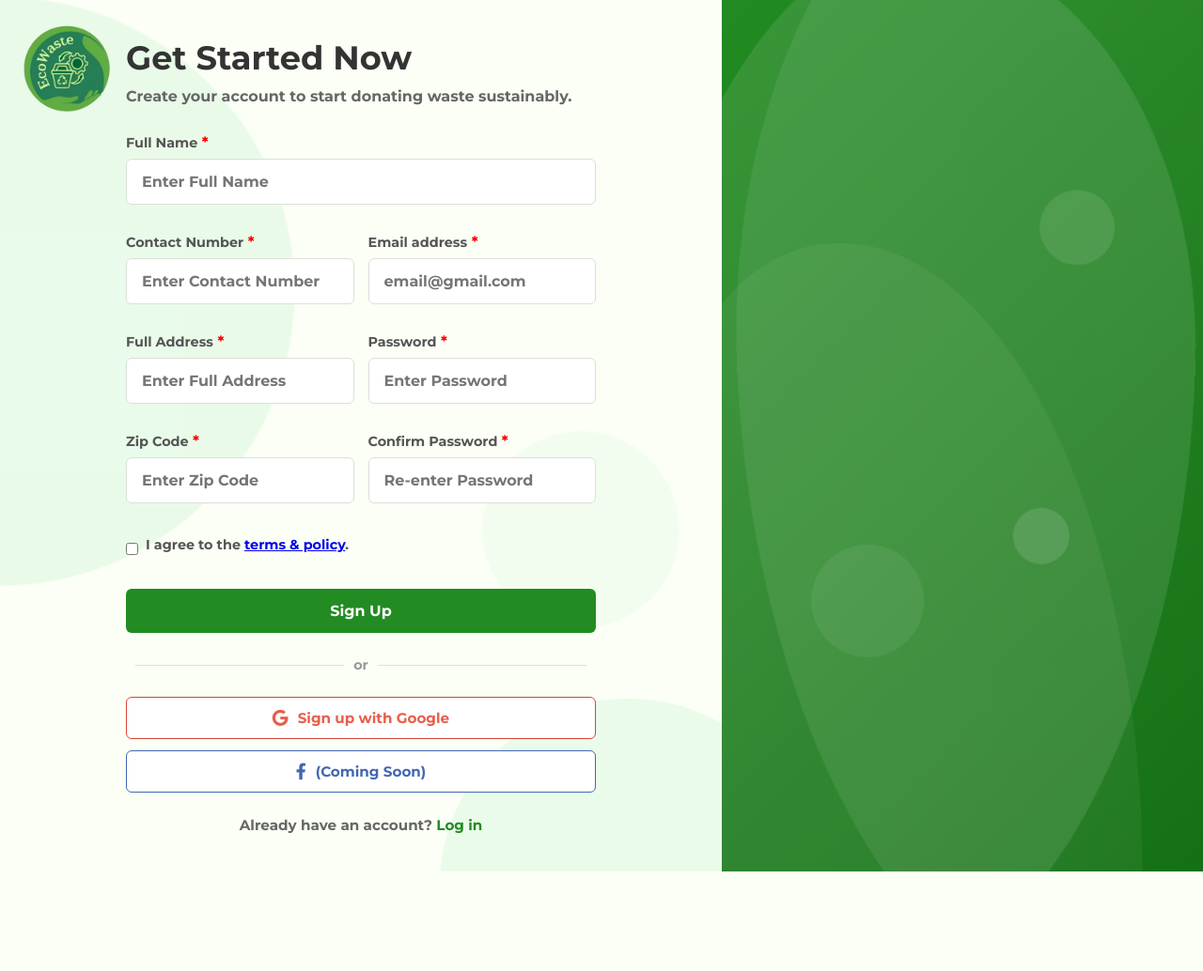
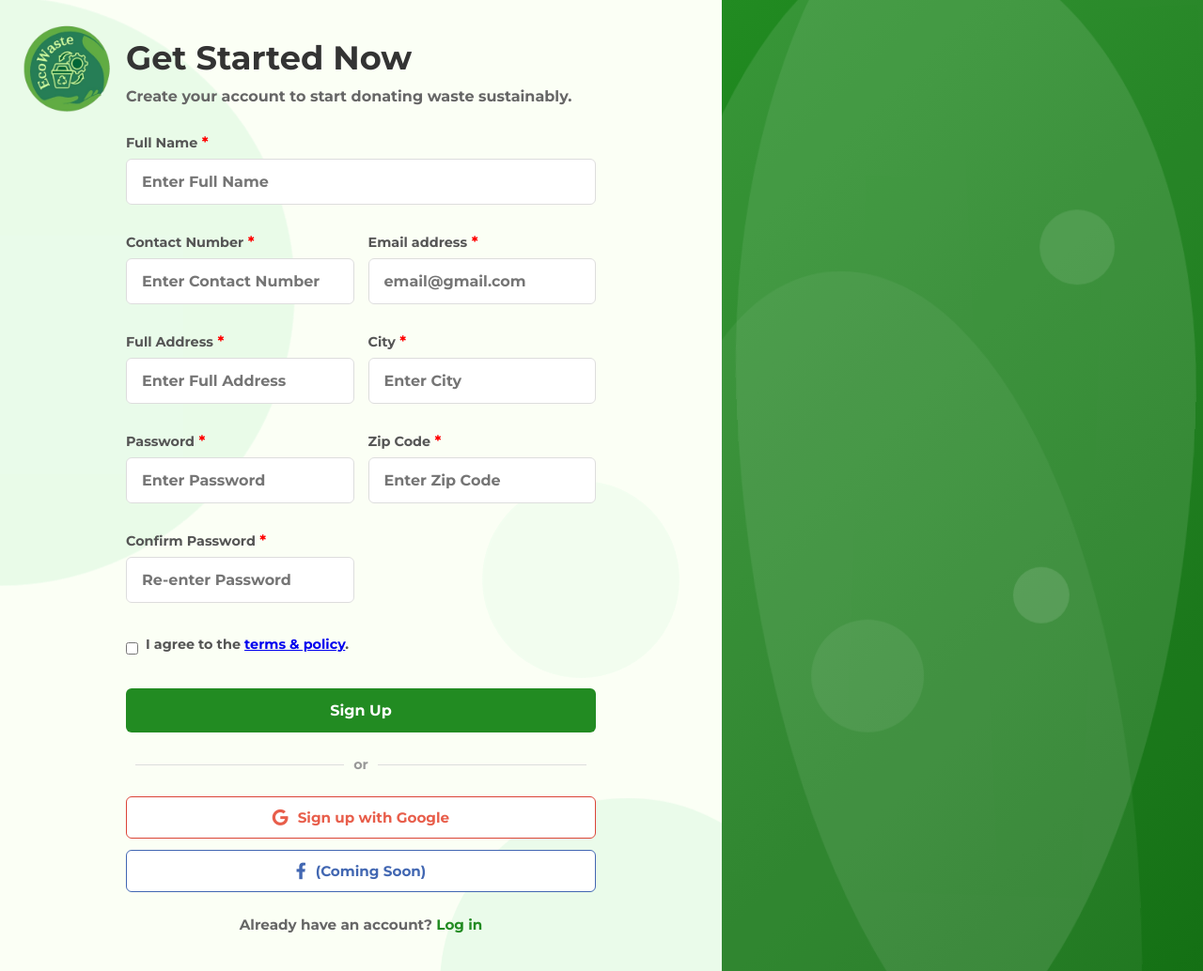
Before and after one commit to Raishem/Ecowasteee, a PHP site: page /ecowaste/signup.php in a window 1280 px wide. Shown: the whole page at 94% size. Before the commit the page ends 928 px from the top, so only its background shows below. Run offline with PHP 8.4, Linux system fonts and the light colour scheme.

Commit message:
Updated: Re-added the city

```diff
--- a/signup.php
+++ b/signup.php
@@ -1,32 +1,6 @@
 <?php
+session_start();
 require_once "config.php";
-$conn = getDBConnection();
-
-if ($_SERVER["REQUEST_METHOD"] === "POST") {
-    $email = trim($_POST["email"]);
-
-    // Check if email exists
-    $stmt = $conn->prepare("SELECT user_id FROM users WHERE email = ?");
-    $stmt->bind_param("s", $email);
-    $stmt->execute();
-    $stmt->store_result();
-
-    if ($stmt->num_rows > 0) {
-        $_SESSION['signup_error'] = "Email already exists. Please use another one.";
-        header("Location: signup.php");
-        exit();
-    }
-
-    // If not exists → continue inserting new user
-    $password = password_hash($_POST["password"], PASSWORD_DEFAULT);
-    $stmt = $conn->prepare("INSERT INTO users (first_name, last_name, email, password) VALUES (?, ?, ?, ?)");
-    $stmt->bind_param("ssss", $_POST["first_name"], $_POST["last_name"], $email, $password);
-    $stmt->execute();
-
-    $_SESSION['signup_success'] = "Account created successfully! You can now log in.";
-    header("Location: login.php");
-    exit();
-}
 
 ini_set('display_errors', 1);
 ini_set('display_startup_errors', 1);
@@ -38,8 +12,6 @@ $error_message = '';
 
 // Process form submission
 if ($_SERVER['REQUEST_METHOD'] === 'POST') {
-    require_once 'config.php';
-
 
     // Get and sanitize form data
     $firstName = htmlspecialchars($_POST['first-name'] ?? '');
@@ -50,6 +22,7 @@ if ($_SERVER['REQUEST_METHOD'] === 'POST') {
     $contactNumber = htmlspecialchars($_POST['contact-number'] ?? '');
     $address = htmlspecialchars($_POST['address'] ?? '');
     $zipCode = htmlspecialchars($_POST['zip-code'] ?? '');
+    $city = htmlspecialchars($_POST['city'] ?? ''); // Added city field
 
     // Validate input
     if (empty($firstName) || empty($lastName) || empty($email) || empty($password) ||
@@ -75,20 +48,35 @@ if ($_SERVER['REQUEST_METHOD'] === 'POST') {
 
             if ($stmt->num_rows > 0) {
                 $error_message = "Email already registered";
+                $_SESSION['signup_error'] = "Email already registered";
             } else {
                 // Insert new user
+                // Check if city column exists in your table, if not, use this version:
+                // If you have city column:
                 $stmt = $conn->prepare("INSERT INTO users
                     (email, password_hash, first_name, middle_name, last_name,
-    contact_number, address, city, zip_code)
+                    contact_number, address, zip_code, city)
                     VALUES (?, ?, ?, ?, ?, ?, ?, ?, ?)");
+
+                // If you don't have city column, use this instead:
+                // $stmt = $conn->prepare("INSERT INTO users
+                //     (email, password_hash, first_name, middle_name, last_name,
+                //     contact_number, address, zip_code)
+                //     VALUES (?, ?, ?, ?, ?, ?, ?, ?)");
 
                 if (false === $stmt) {
                     die("Prepare failed: " . $conn->error);
                 }
 
+                // With city parameter (9 parameters):
                 $bindResult = $stmt->bind_param("sssssssss",
                     $email, $passwordHash, $firstName, $middleName, $lastName,
-    $contactNumber, $address, $zipCode);
+                    $contactNumber, $address, $zipCode, $city);
+
+                // Without city parameter (8 parameters):
+                // $bindResult = $stmt->bind_param("ssssssss",
+                //     $email, $passwordHash, $firstName, $middleName, $lastName,
+                //     $contactNumber, $address, $zipCode);
 
                 if (false === $bindResult) {
                     die("Bind failed: " . $stmt->error);
@@ -96,6 +84,7 @@ if (false === $bindResult) {
 
                 if ($stmt->execute()) {
                     $_SESSION['new_user_email'] = $email;
+                    $_SESSION['signup_success'] = "Account created successfully! You can now log in.";
                     $show_success_modal = true;
                 } else {
                     $error_message = "Execute failed: " . $stmt->error;
@@ -127,6 +116,18 @@ if ($stmt->execute()) {
             left: 50%;
             transform: translateX(-50%);
             background: #ff4444;
+            color: white;
+            padding: 15px 25px;
+            border-radius: 5px;
+            z-index: 1000;
+            animation: fadeIn 0.3s;
+        }
+        .success-banner {
+            position: fixed;
+            top: 20px;
+            left: 50%;
+            transform: translateX(-50%);
+            background: #4CAF50;
             color: white;
             padding: 15px 25px;
             border-radius: 5px;
@@ -225,6 +226,13 @@ if ($stmt->execute()) {
                             <input type="text" id="address" name="address" required
                                 value="<?= htmlspecialchars($address ?? '') ?>"
                                 placeholder="Enter Full Address">
+                        </div>
+
+                        <div class="form-group">
+                            <label for="city" class="required">City</label>
+                            <input type="text" id="city" name="city" required
+                                value="<?= htmlspecialchars($city ?? '') ?>"
+                                placeholder="Enter City">
                         </div>
 
                         <div class="form-group">
```
Lines whose indentation alone changed are shown as unchanged.
